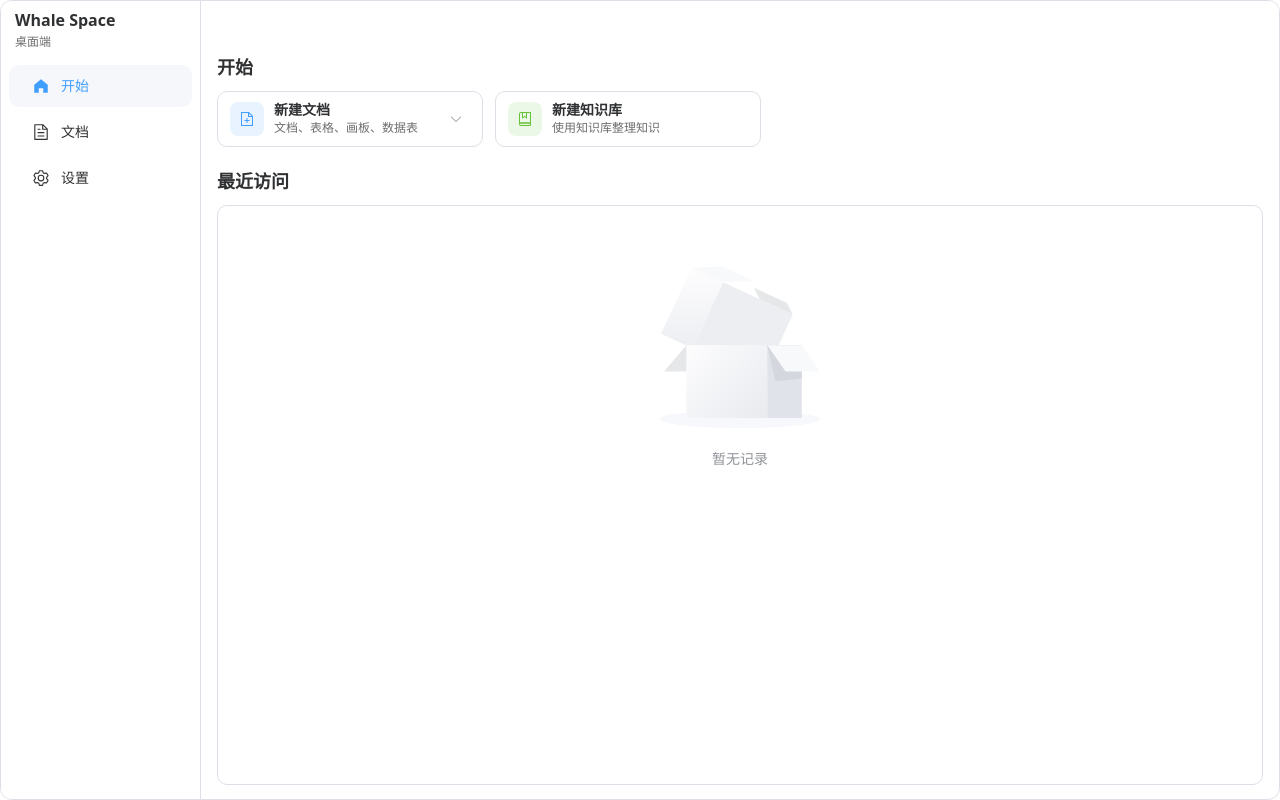
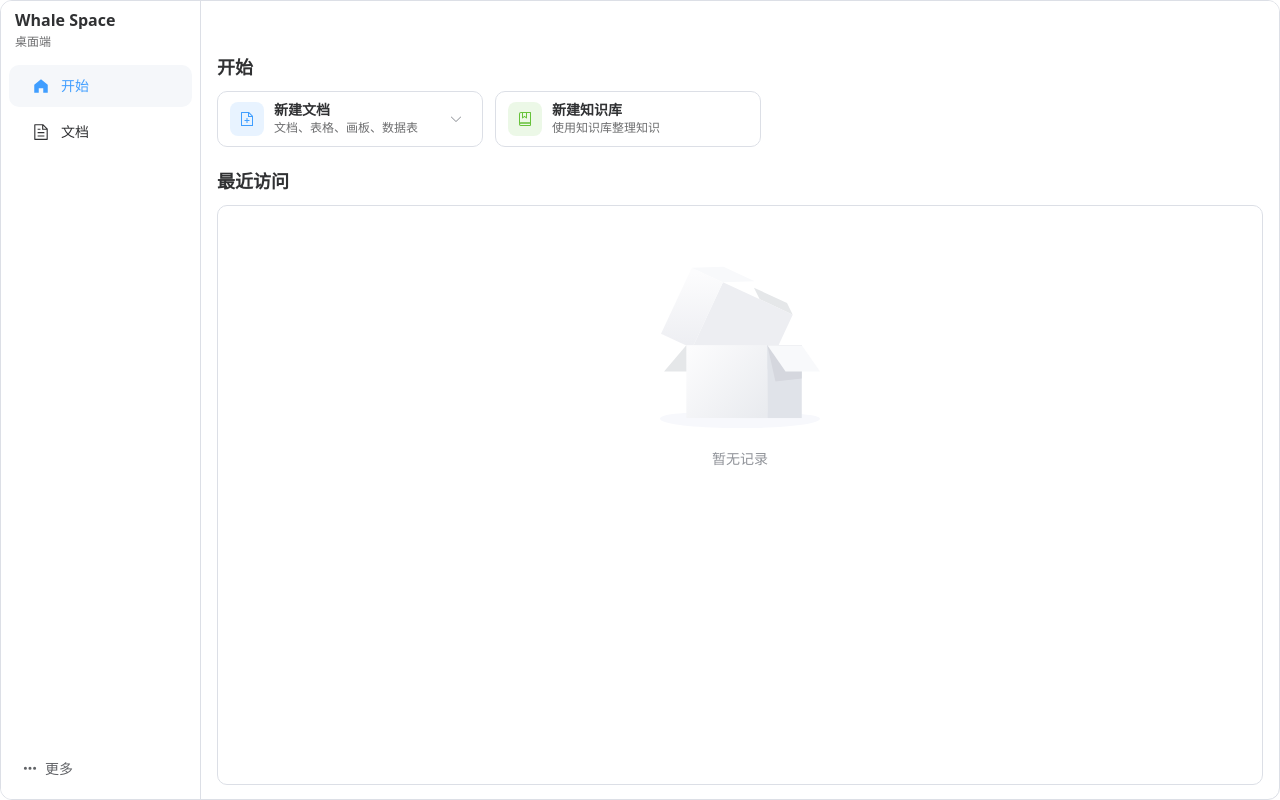
Before and after one commit to Lcxuan/whale-space-desktop, a Vue app: page / in a window 1280 px wide. Built offline with nearby package versions, Linux system fonts and the light colour scheme; a web font is replaced by a local one.

Commit message:
style: 修改设置样式

```diff
--- a/src/layouts/AppLayout.vue
+++ b/src/layouts/AppLayout.vue
@@ -3,6 +3,7 @@
     <WindowTitleBar />
     <el-container class="ws-body">
       <el-aside width="var(--ws-aside-width)" class="ws-aside">
+        <div class="ws-aside__inner">
           <el-menu :default-active="activeMenu" router class="ws-menu">
             <el-menu-item index="/">
               <el-icon><HomeFilled /></el-icon>
@@ -12,14 +13,31 @@
               <el-icon><Document /></el-icon>
               <span>文档</span>
             </el-menu-item>
-          <el-menu-item index="/settings">
-            <el-icon><Setting /></el-icon>
-            <span>设置</span>
-          </el-menu-item>
           </el-menu>
+
+          <div class="ws-aside__footer">
+            <button
+              ref="moreButtonEl"
+              type="button"
+              class="ws-more-button"
+              :class="{ 'is-open': isMoreOpen }"
+              @click="toggleMore"
+            >
+              <el-icon><MoreFilled /></el-icon>
+              <span>更多</span>
+            </button>
+          </div>
+        </div>
       </el-aside>
       <!-- 拖拽分割条：用于调整侧边栏宽度 -->
       <div class="ws-splitter" @mousedown="onResizeStart" />
+
+      <div v-if="isMoreOpen" ref="morePanelEl" class="ws-more-panel">
+        <button type="button" class="ws-more-panel__item" @click="goSettings">
+          <el-icon><Setting /></el-icon>
+          <span>设置</span>
+        </button>
+      </div>
 
       <el-container>
         <el-main :class="['ws-main', { 'ws-main--no-scroll': isHome }]">
@@ -32,14 +50,19 @@
 
 <script setup lang="ts">
 import type { CSSProperties } from 'vue'
-import { computed, onBeforeUnmount, onMounted, ref } from 'vue'
-import { useRoute } from 'vue-router'
+import { computed, onBeforeUnmount, onMounted, ref, watch } from 'vue'
+import { useRoute, useRouter } from 'vue-router'
 import WindowTitleBar from '../components/WindowTitleBar.vue'
-import { Document, HomeFilled, Setting } from '@element-plus/icons-vue'
+import { Document, HomeFilled, MoreFilled, Setting } from '@element-plus/icons-vue'
 
 const route = useRoute()
+const router = useRouter()
 
-const activeMenu = computed(() => route.path)
+
+const activeMenu = computed(() => {
+  if (route.path === '/' || route.path === '/docs') return route.path
+  return ''
+})
 
 // 侧边栏允许拖拽的宽度范围
 const ASIDE_MIN_WIDTH = 200
@@ -52,6 +75,11 @@ const isResizing = ref(false)
 const shellStyle = computed<CSSProperties>(() => ({
   '--ws-aside-width': `${asideWidth.value}px`,
 }))
+
+// 更多按钮设置
+const isMoreOpen = ref(false)
+const moreButtonEl = ref<HTMLElement | null>(null)
+const morePanelEl = ref<HTMLElement | null>(null)
 
 // 首页主区域不滚动，避免出现“内容区 + 内层滚动条”的双滚动体验
 const isHome = computed(() => route.name === 'home')
@@ -67,6 +95,32 @@ const title = computed(() => {
 
 function clamp(n: number, min: number, max: number) {
   return Math.min(max, Math.max(min, n))
+}
+
+// 切换“更多”弹窗显隐
+function toggleMore() {
+  isMoreOpen.value = !isMoreOpen.value
+}
+
+// 点击弹窗内后跳转，并收起弹窗
+function goSettings() {
+  isMoreOpen.value = false
+  router.push('/settings')
+}
+
+// 全局捕获鼠标按下：点击弹窗/按钮之外的区域时，自动收起弹窗
+function onGlobalMouseDown(e: MouseEvent) {
+  // 如果弹窗未打开，直接返回
+  if (!isMoreOpen.value) return
+  const target = e.target as Node | null
+  // 如果事件目标为空，直接返回
+  if (!target) return
+  // 如果点击的是“更多”按钮本身，不关闭弹窗
+  if (moreButtonEl.value?.contains(target)) return
+  // 如果点击的是弹窗内部，不关闭弹窗
+  if (morePanelEl.value?.contains(target)) return
+  // 其余情况：点击外部，关闭弹窗
+  isMoreOpen.value = false
 }
 
 // 拖拽侧栏时，统一设置全局光标与选中文本行为，避免拖动过程中误选中页面内容
@@ -110,13 +164,25 @@ onMounted(() => {
   if (Number.isFinite(cached) && cached > 0) {
     asideWidth.value = clamp(Math.round(cached), ASIDE_MIN_WIDTH, ASIDE_MAX_WIDTH)
   }
+
+  // 使用 capture 以尽可能早地接收到事件，保证“点击外部关闭”行为稳定
+  window.addEventListener('mousedown', onGlobalMouseDown, true)
 })
 
 onBeforeUnmount(() => {
   // 如果组件卸载时仍处于拖拽态，确保全局样式被正确还原
+  window.removeEventListener('mousedown', onGlobalMouseDown, true)
   if (!isResizing.value) return
   setBodyResizing(false)
 })
+
+watch(
+  () => route.path,
+  () => {
+    // 路由切换时兜底收起弹窗，避免弹窗残留在新页面
+    isMoreOpen.value = false
+  },
+)
 </script>
 
 <style scoped lang="scss">
@@ -129,6 +195,7 @@ onBeforeUnmount(() => {
 .ws-body {
   flex: 1;
   min-height: 0;
+  position: relative;
 }
 
 .ws-aside {
@@ -137,6 +204,12 @@ onBeforeUnmount(() => {
   width: var(--ws-aside-width) !important;
   border-right: 1px solid var(--el-border-color);
   background: var(--el-bg-color);
+}
+
+.ws-aside__inner {
+  height: 100%;
+  display: flex;
+  flex-direction: column;
 }
 
 .ws-splitter {
@@ -151,6 +224,7 @@ onBeforeUnmount(() => {
 .ws-menu {
   border-right: none;
   padding: 8px;
+  flex: 1;
 }
 
 :deep(.ws-menu .el-menu-item) {
@@ -169,6 +243,66 @@ onBeforeUnmount(() => {
 }
 
 :deep(.ws-menu .el-menu-item:not(.is-active):hover) {
+  background: var(--el-fill-color);
+}
+
+.ws-aside__footer {
+  padding: 8px;
+}
+
+.ws-more-button {
+  width: 100%;
+  height: 42px;
+  padding: 0 14px;
+  margin: 4px 0;
+  border-radius: 10px;
+  display: flex;
+  align-items: center;
+  gap: 8px;
+  border: none;
+  background: transparent;
+  cursor: pointer;
+  color: var(--el-text-color-regular);
+  font-size: 14px;
+}
+
+.ws-more-button:hover {
+  background: var(--el-fill-color);
+}
+
+.ws-more-button.is-open {
+  background: var(--el-fill-color-light);
+}
+
+.ws-more-panel {
+  position: absolute;
+  left: calc(var(--ws-aside-width) + 8px);
+  bottom: 12px;
+  width: 220px;
+  padding: 8px;
+  border-radius: 12px;
+  background: var(--el-bg-color);
+  border: 1px solid var(--el-border-color);
+  box-shadow: var(--el-box-shadow-light);
+  z-index: 50;
+}
+
+.ws-more-panel__item {
+  width: 100%;
+  height: 38px;
+  padding: 0 12px;
+  border-radius: 10px;
+  display: flex;
+  align-items: center;
+  gap: 8px;
+  border: none;
+  background: transparent;
+  cursor: pointer;
+  color: var(--el-text-color-regular);
+  font-size: 14px;
+}
+
+.ws-more-panel__item:hover {
   background: var(--el-fill-color);
 }
 
```
Lines whose indentation alone changed are shown as unchanged.
